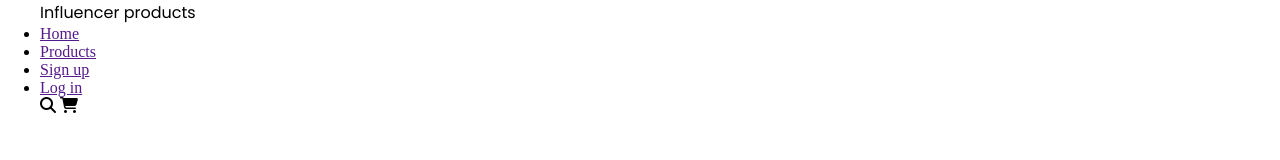
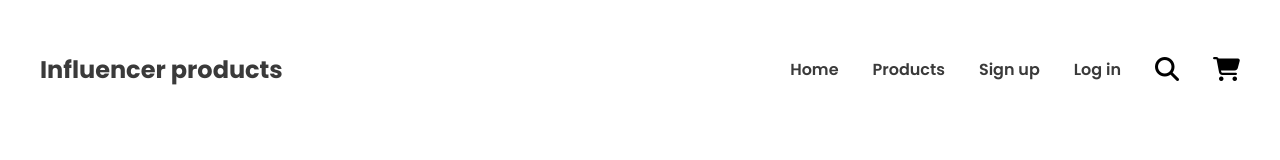
Before and after one commit to nowroz/influencers-gears, a plain HTML site: page index.html in a window 1280 px wide. Drawn offline with Linux system fonts and the light colour scheme.

Commit message:
Add navbar and rename a variable
Add navbar section and rename variable --zero-auto to
--horizontally-center.

```diff
--- a/index.html
+++ b/index.html
@@ -13,13 +13,13 @@
         <section id="navbar" class="max-width-primary">
             <h4 class="brand-title poppins-ff">Influencer products</h4>
             <ul id="nav-links-container">
-                <li><a href="" class="nav-link">Home</a></li>
-                <li><a href="" class="nav-link">Products</a></li>
-                <li><a href="" class="nav-link">Sign up</a></li>
-                <li><a href="" class="nav-link">Log in</a></li>
+                <li><a href="" class="nav-link poppins-ff">Home</a></li>
+                <li><a href="" class="nav-link poppins-ff">Products</a></li>
+                <li><a href="" class="nav-link poppins-ff">Sign up</a></li>
+                <li><a href="" class="nav-link poppins-ff">Log in</a></li>
+                <li><i class="nav-icon fa-solid fa-magnifying-glass"></i></li>
+                <li><i class="nav-icon fa-solid fa-cart-shopping"></i></li>
             </ul>
-            <i class="fa-solid fa-magnifying-glass"></i>
-            <i class="fa-solid fa-cart-shopping"></i>
         </section>
     </header>
 </body>
--- a/styles/index.css
+++ b/styles/index.css
@@ -1,10 +1,16 @@
 /* import 'Inter', 'Manrope', 'Poppins', 'Roboto' font-families */
 @import url('https://fonts.googleapis.com/css2?family=Inter:ital,opsz,wght@0,14..32,100..900;1,14..32,100..900&family=Manrope:wght@200..800&family=Poppins:ital,wght@0,100;0,200;0,300;0,400;0,500;0,600;0,700;0,800;0,900;1,100;1,200;1,300;1,400;1,500;1,600;1,700;1,800;1,900&family=Roboto:ital,wght@0,100..900;1,100..900&display=swap');
 
-/* VARIABLES */
+/* VARIABLES START */
 :root {
-    --zero-auto: 0 auto;
+    /* horizontally center value for margin */
+    --horizontally-center: 0 auto;
+
+    /* primary text color */
+    --text-color-primary: #3A3A3A;
 }
+/* VARIABLES END */
+
 
 /* FONT-FAMILY CLASSES START */
 /* Roboto */
@@ -52,14 +58,51 @@ img {
 }
 /* CSS RESET END */
 
+
 /* UTILITY CLASSES START */
 .max-width-primary {
     max-width: 1200px;
-    margin: var(--zero-auto);
+    margin: var(--horizontally-center);
 }
 
 .max-width-secondary {
     max-width: 110px;
-    margin: var(--zero-auto);
+    margin: var(--horizontally-center);
 }
 /* UTILITY CLASSES END */
+
+
+/* NAVBAR STYLES START */
+header {
+    padding: 3.25rem 0;
+}
+
+#navbar {
+    display: flex;
+    justify-content: space-between;
+    align-items: center;
+}
+
+.brand-title {
+    font-size: 1.5rem;
+    font-weight: bold;
+    color: var(--text-color-primary);
+}
+
+#nav-links-container {
+    list-style-type: none;
+    display: flex;
+    gap: 2.125rem;
+}
+
+.nav-link,
+.nav-link:visited {
+    text-decoration: none;
+    font-weight: 600;
+    color: var(--text-color-primary)
+}
+
+.nav-icon {
+    font-size: 1.5rem;
+}
+/* NAVBAR STYLES END */
```
